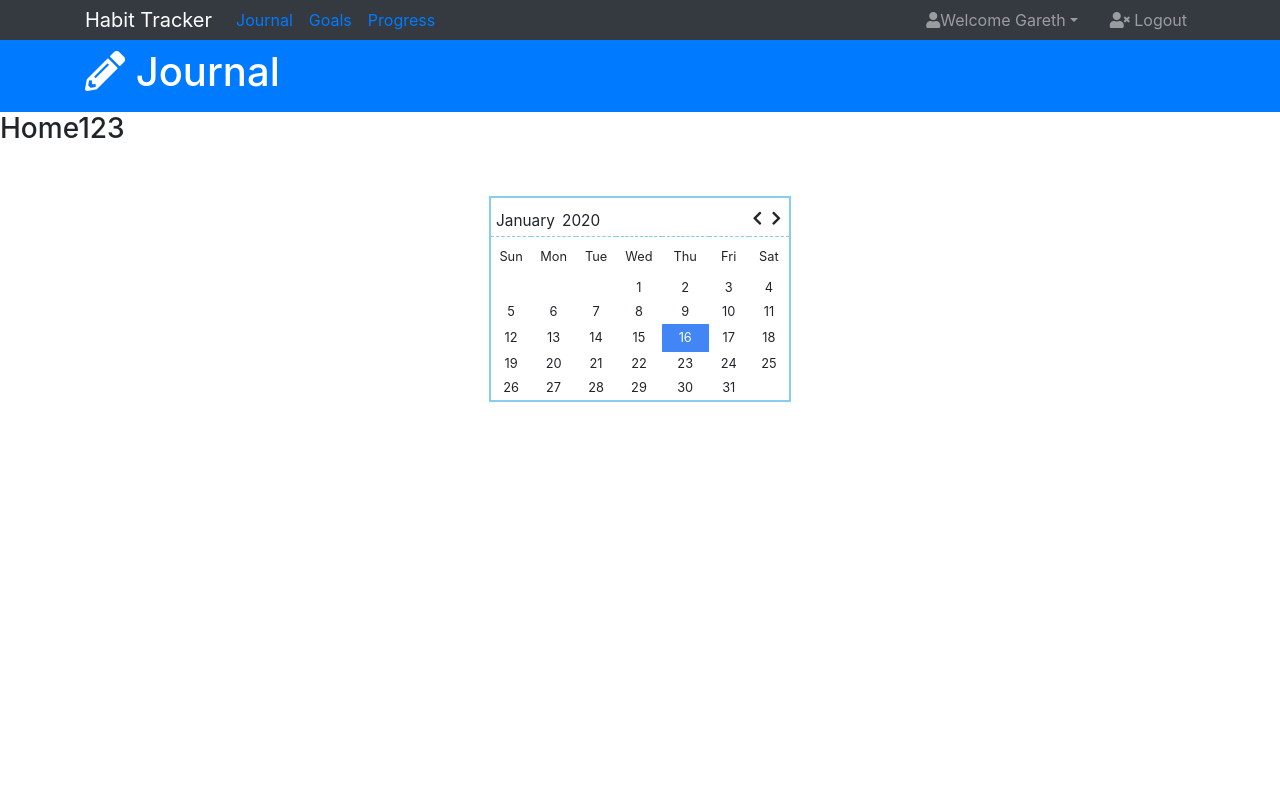
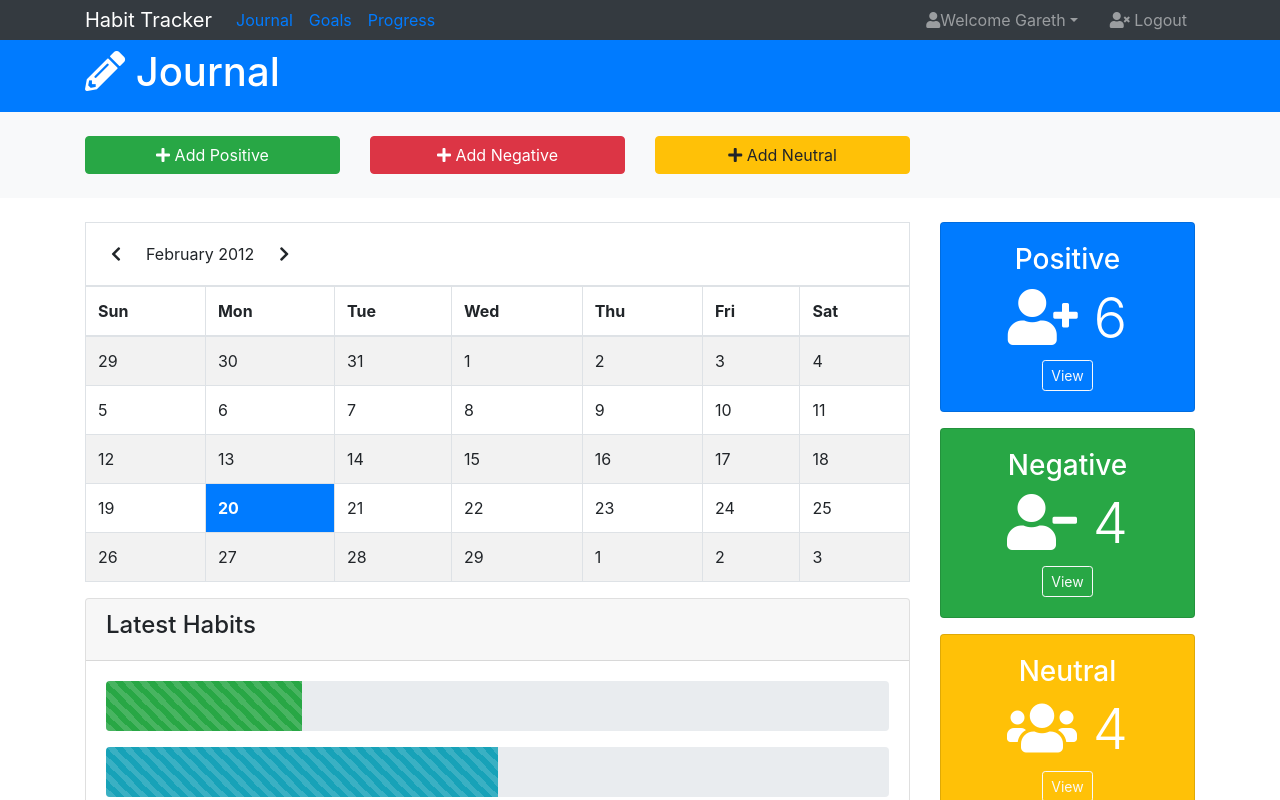
Before and after one commit to gazjosef/productivity_tracker, a React (Create React App) app: page / in a window 1280 px wide. Shown: the top 800 px of the page. Built offline with nearby package versions, Linux system fonts and the light colour scheme.

Commit message:
Updated Home.js

```diff
--- a/src/App.js
+++ b/src/App.js
@@ -5,7 +5,6 @@ import "./App.css";
 // LAYOUT
 import Calendar from "./Layout/Calendar";
 import Navbar from "./Layout/Navbar/Navbar";
-import Header from "./Layout/Header/Header";
 
 // PAGES
 import Home from "./Pages/Home/Home";
--- a/src/Layout/Navbar/Navbar.js
+++ b/src/Layout/Navbar/Navbar.js
@@ -6,9 +6,6 @@ const Navbar = () => {
     <Fragment>
       <nav className="navbar navbar-expand-sm navbar-dark bg-dark p-0">
         <div className="container">
-          {/* <a href="index.html" className="navbar-brand">
-            Habit Tracker
-          </a> */}
           <Link
             to="/"
             className="navbar-brand"
--- a/src/Pages/Home/Home.js
+++ b/src/Pages/Home/Home.js
@@ -1,20 +1,226 @@
 import React, { Fragment } from "react";
+import "./home.css";
 
 const Home = () => {
   return (
     <Fragment>
-      <header id="main-header" class="py-2 bg-primary text-white">
-        <div class="container">
-          <div class="row">
-            <div class="col-md-6">
+      <header id="main-header" className="py-2 bg-primary text-white">
+        <div className="container">
+          <div className="row">
+            <div className="col-md-6">
               <h1>
-                <i class="fas fa-pencil-alt"></i> Journal
+                <i className="fas fa-pencil-alt"></i> Journal
               </h1>
             </div>
           </div>
         </div>
       </header>
-      <h3>Home123</h3>
+      <section id="actions" className="py-4 mb-4 bg-light">
+        <div className="container">
+          <div className="row">
+            <div className="col-md-3">
+              <a
+                href="#"
+                className="btn btn-success btn-block"
+                data-toggle="modal"
+                data-target="#addPostModal"
+              >
+                <i className="fas fa-plus"></i> Add Positive
+              </a>
+            </div>
+            <div className="col-md-3">
+              <a
+                href="#"
+                className="btn btn-danger btn-block"
+                data-toggle="modal"
+                data-target="#addCategoryModal"
+              >
+                <i className="fas fa-plus"></i> Add Negative
+              </a>
+            </div>
+            <div className="col-md-3">
+              <a
+                href="#"
+                className="btn btn-warning btn-block"
+                data-toggle="modal"
+                data-target="#addUserModal"
+              >
+                <i className="fas fa-plus"></i> Add Neutral
+              </a>
+            </div>
+          </div>
+        </div>
+      </section>
+      <section id="track">
+        <div className="container">
+          <div className="row">
+            <div className="col-md-9">
+              {/* <!-- CALENDAR --> */}
+              <table className="table table-bordered table-striped">
+                <thead>
+                  <tr>
+                    <th colspan="7">
+                      <span className="btn-group">
+                        <a className="btn">
+                          <i className="fas fa-chevron-left"></i>
+                        </a>
+                        <a className="btn active">February 2012</a>
+                        <a className="btn">
+                          <i className="fas fa-chevron-right"></i>
+                        </a>
+                      </span>
+                    </th>
+                  </tr>
+                  <tr>
+                    <th>Sun</th>
+                    <th>Mon</th>
+                    <th>Tue</th>
+                    <th>Wed</th>
+                    <th>Thu</th>
+                    <th>Fri</th>
+                    <th>Sat</th>
+                  </tr>
+                </thead>
+                <tbody>
+                  <tr>
+                    <td className="muted">29</td>
+                    <td className="muted">30</td>
+                    <td className="muted">31</td>
+                    <td>1</td>
+                    <td>2</td>
+                    <td>3</td>
+                    <td>4</td>
+                  </tr>
+                  <tr>
+                    <td>5</td>
+                    <td>6</td>
+                    <td>7</td>
+                    <td>8</td>
+                    <td>9</td>
+                    <td>10</td>
+                    <td>11</td>
+                  </tr>
+                  <tr>
+                    <td>12</td>
+                    <td>13</td>
+                    <td>14</td>
+                    <td>15</td>
+                    <td>16</td>
+                    <td>17</td>
+                    <td>18</td>
+                  </tr>
+                  <tr>
+                    <td>19</td>
+                    <td className="btn-primary">
+                      <strong>20</strong>
+                    </td>
+                    <td>21</td>
+                    <td>22</td>
+                    <td>23</td>
+                    <td>24</td>
+                    <td>25</td>
+                  </tr>
+                  <tr>
+                    <td>26</td>
+                    <td>27</td>
+                    <td>28</td>
+                    <td>29</td>
+                    <td className="muted">1</td>
+                    <td className="muted">2</td>
+                    <td className="muted">3</td>
+                  </tr>
+                </tbody>
+              </table>
+              {/* <!-- TRACKER --> */}
+              <div className="card">
+                <div className="card-header">
+                  <h4>Latest Habits</h4>
+                </div>
+                <div className="card-body">
+                  <div className="progress mb-3" style={{ height: "50px;" }}>
+                    <div
+                      className="progress-bar progress-bar-striped bg-success"
+                      role="progressbar"
+                      style={{ width: "25%" }}
+                      aria-valuenow="25"
+                      aria-valuemin="0"
+                      aria-valuemax="100"
+                    ></div>
+                  </div>
+                  <div className="progress mb-3" style={{ height: "50px;" }}>
+                    <div
+                      className="progress-bar progress-bar-striped bg-info"
+                      role="progressbar"
+                      style={{ width: "50%" }}
+                      aria-valuenow="50"
+                      aria-valuemin="0"
+                      aria-valuemax="100"
+                    ></div>
+                  </div>
+                  <div className="progress mb-3" style={{ height: "50px;" }}>
+                    <div
+                      className="progress-bar progress-bar-striped bg-warning"
+                      role="progressbar"
+                      style={{ width: "75%" }}
+                      aria-valuenow="75"
+                      aria-valuemin="0"
+                      aria-valuemax="100"
+                    ></div>
+                  </div>
+                  <div className="progress" style={{ height: "50px;" }}>
+                    <div
+                      className="progress-bar bg-danger"
+                      role="progressbar"
+                      style={{ width: "100%" }}
+                      aria-valuenow="100"
+                      aria-valuemin="0"
+                      aria-valuemax="100"
+                    ></div>
+                  </div>
+                </div>
+              </div>
+            </div>
+            <div className="col-md-3">
+              <div className="card text-center bg-primary text-white mb-3">
+                <div className="card-body">
+                  <h3>Positive</h3>
+                  <h4 className="display-4">
+                    <i className="fas fa-user-plus"></i> 6
+                  </h4>
+                  <a href="posts.html" className="btn btn-outline-light btn-sm">
+                    View
+                  </a>
+                </div>
+              </div>
+              <div className="card text-center bg-success text-white mb-3">
+                <div className="card-body">
+                  <h3>Negative</h3>
+                  <h4 className="display-4">
+                    <i className="fas fa-user-minus"></i> 4
+                  </h4>
+                  <a
+                    href="categories.html"
+                    className="btn btn-outline-light btn-sm"
+                  >
+                    View
+                  </a>
+                </div>
+              </div>
+              <div className="card text-center bg-warning text-white mb-3">
+                <div className="card-body">
+                  <h3>Neutral</h3>
+                  <h4 className="display-4">
+                    <i className="fas fa-users"></i> 4
+                  </h4>
+                  <a href="users.html" className="btn btn-outline-light btn-sm">
+                    View
+                  </a>
+                </div>
+              </div>
+            </div>
+          </div>
+        </div>
+      </section>
     </Fragment>
   );
 };
--- /dev/null
+++ b/src/Pages/Home/home.css
@@ -0,0 +1,3 @@
+.progress {
+  height: 50px;
+}
```
